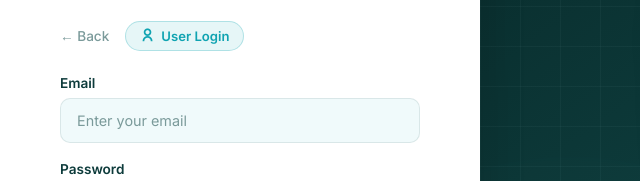
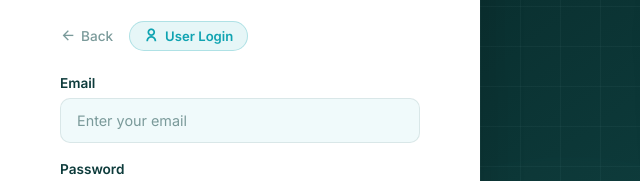
Before and after one commit to dswcodex-cmd/TradeGrid, a plain HTML site: page Login - Page/login.html in a window 1280 px wide. Shown: the part 274-455 px from the top of the page, 0-640 px from the left. Drawn offline with nearby package versions, Linux system fonts and the light colour scheme.

Commit message:
Changes in the login page and landing page

```diff
--- a/Login - Page/login.css
+++ b/Login - Page/login.css
@@ -35,11 +35,13 @@ a { text-decoration: none; color: inherit; }
 
 /* ============================================================
    PAGE LAYOUT — two columns
+   FIX: overflow hidden removes the scrollbar between panels
    ============================================================ */
 .login-page {
   display: grid;
   grid-template-columns: 480px 1fr;
   height: 100vh;
+  overflow: hidden;
 }
 
 /* ============================================================
@@ -104,14 +106,22 @@ a { text-decoration: none; color: inherit; }
   gap: 16px;
 }
 
+/* FIX: back-link now uses Remix Icon — align icon and text properly */
 .back-link {
   font-size: 0.85rem;
   color: var(--text-muted);
   font-weight: 500;
   transition: color 0.2s;
   white-space: nowrap;
+  display: flex;
+  align-items: center;
+  gap: 5px;
 }
 .back-link:hover { color: var(--primary); }
+
+.back-link i {
+  font-size: 1rem;
+}
 
 .login-type-badge {
   display: flex;
@@ -240,6 +250,7 @@ a { text-decoration: none; color: inherit; }
 
 /* ============================================================
    RIGHT: VISUAL PANEL
+   FIX: overflow hidden ensures no scrollbar bleeds through
    ============================================================ */
 .visual-panel {
   background: linear-gradient(145deg, #082828 0%, #0D3B3B 45%, #0f4848 100%);
@@ -352,6 +363,7 @@ a { text-decoration: none; color: inherit; }
     grid-template-columns: 1fr;
     height: auto;
     min-height: 100vh;
+    overflow: visible;
   }
   .visual-panel {
     display: none;
--- a/Login - Page/login.html
+++ b/Login - Page/login.html
@@ -35,7 +35,10 @@
 
         <!-- Tab row -->
         <div class="login-type-row">
-          <a href="../New Landing - Page/landing.html" class="back-link">← Back</a>
+          <!-- FIX: proper Remix Icon back arrow instead of text arrow character -->
+          <a href="../New Landing - Page/landing.html" class="back-link">
+            <i class="ri-arrow-left-line"></i> Back
+          </a>
           <div class="login-type-badge">
             <i class="ri-user-line"></i>
             <span>User Login</span>
@@ -71,12 +74,10 @@
 
     <!-- ===== RIGHT: ILLUSTRATION PANEL ===== -->
     <div class="visual-panel">
-      <!-- Decorative background blobs -->
       <div class="blob blob-1"></div>
       <div class="blob blob-2"></div>
       <div class="blob blob-3"></div>
 
-      <!-- SVG Trade illustration -->
       <div class="illustration-wrap">
         <svg viewBox="0 0 520 480" fill="none" xmlns="http://www.w3.org/2000/svg" class="trade-svg">
           <!-- Globe base -->
@@ -118,19 +119,16 @@
           <line x1="140" y1="270" x2="380" y2="280" stroke="#0FA3B1" stroke-width="1" stroke-dasharray="4 3" opacity="0.5"/>
 
           <!-- Floating trade cards -->
-          <!-- Card 1: SA -->
           <rect x="60" y="120" width="100" height="56" rx="10" fill="#0D3B3B" stroke="#0FA3B1" stroke-width="1" opacity="0.9"/>
           <text x="110" y="143" font-family="Inter,sans-serif" font-size="9" fill="#B5EAF0" text-anchor="middle" font-weight="600">SOUTH AFRICA</text>
           <text x="110" y="158" font-family="Inter,sans-serif" font-size="13" fill="#FFFFFF" text-anchor="middle" font-weight="700">Exporter</text>
           <rect x="76" y="164" width="68" height="4" rx="2" fill="#0FA3B1" opacity="0.5"/>
 
-          <!-- Card 2: JP -->
           <rect x="360" y="100" width="100" height="56" rx="10" fill="#0D3B3B" stroke="#0FA3B1" stroke-width="1" opacity="0.9"/>
           <text x="410" y="123" font-family="Inter,sans-serif" font-size="9" fill="#B5EAF0" text-anchor="middle" font-weight="600">JAPAN</text>
           <text x="410" y="138" font-family="Inter,sans-serif" font-size="13" fill="#FFFFFF" text-anchor="middle" font-weight="700">Importer</text>
           <rect x="376" y="144" width="68" height="4" rx="2" fill="#0FA3B1" opacity="0.5"/>
 
-          <!-- Card 3: Match badge -->
           <rect x="195" y="370" width="130" height="52" rx="26" fill="#0FA3B1" opacity="0.95"/>
           <text x="260" y="391" font-family="Inter,sans-serif" font-size="9" fill="white" text-anchor="middle" font-weight="600" opacity="0.85">SMART MATCH</text>
           <text x="260" y="408" font-family="Inter,sans-serif" font-size="13" fill="white" text-anchor="middle" font-weight="700">✓ Connected</text>
@@ -151,7 +149,6 @@
           <text x="415" y="348" font-family="Inter,sans-serif" font-size="14" fill="#FFFFFF" text-anchor="middle" font-weight="800">150+</text>
         </svg>
 
-        <!-- Text below illustration -->
         <div class="visual-tagline">
           <h2>Trade Globally, <span>Grow Boldly</span></h2>
           <p>Join 50,000+ businesses connecting across 150+ countries on Trade Grid</p>
```
Also changed, not shown: New Landing - Page/landing.css (+9 -0 lines), New Landing - Page/landing.html (+3 -2 lines).
